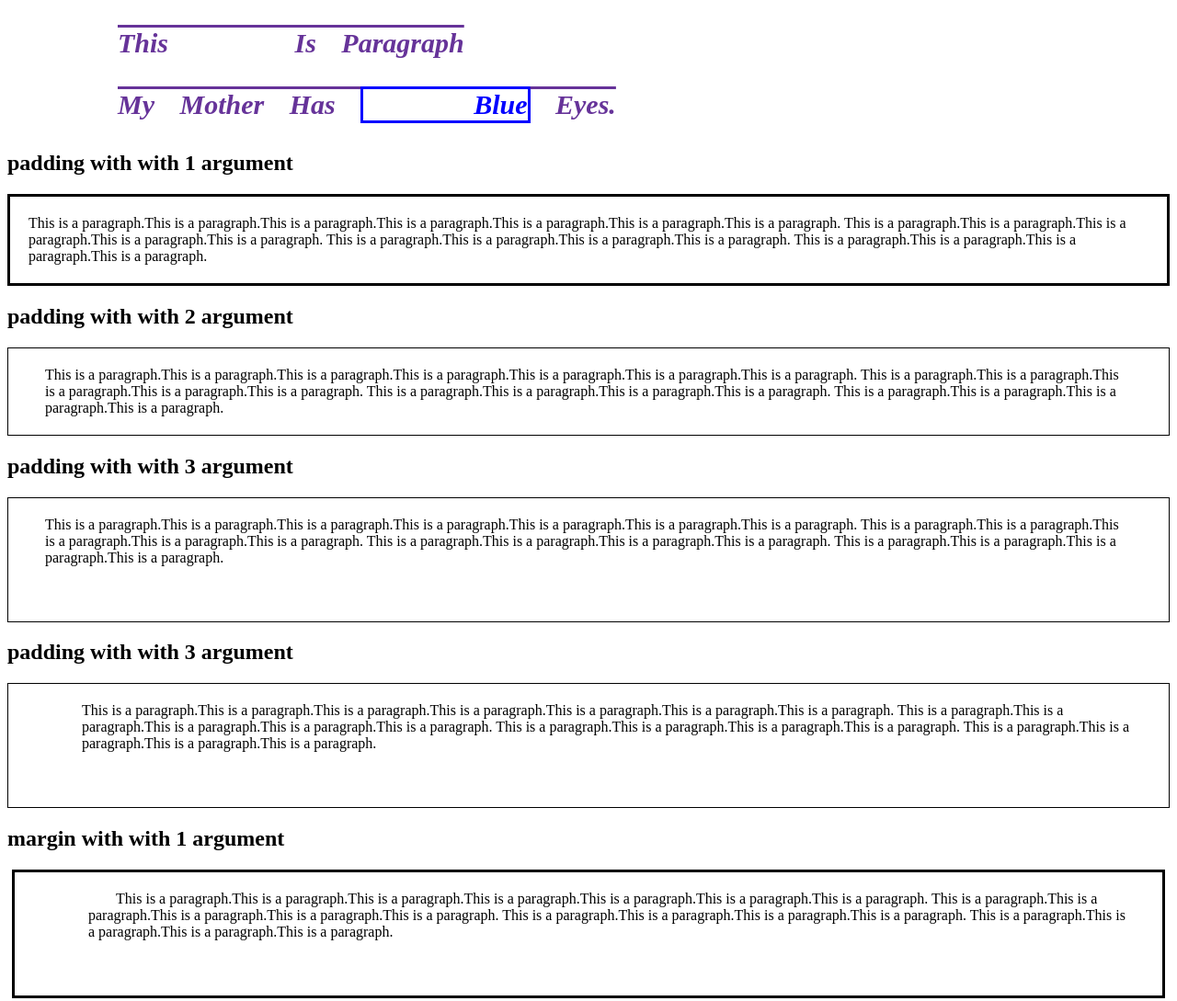
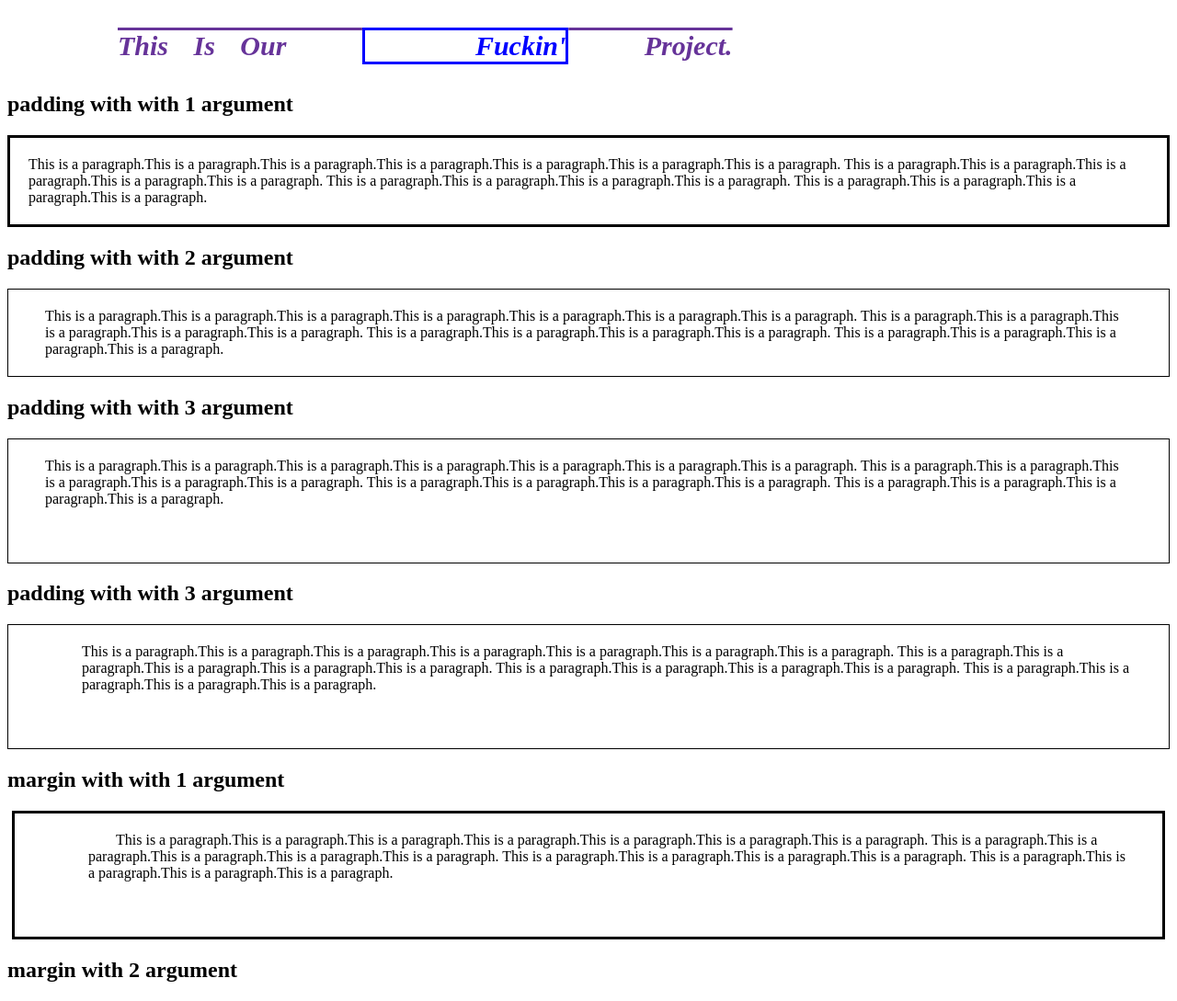
Before and after one commit to JayKingston92/Group_Project, a plain HTML site: page index.html in a window 1280 px wide. Shown: the top 1089 px of the page at 92% size. Drawn offline with Linux system fonts and the light colour scheme.

Commit message:
Update index.html

```diff
--- a/index.html
+++ b/index.html
@@ -73,8 +73,7 @@
     </style>
 </head>
 <body>
-    <p>this &nbsp; &nbsp; is paragraph</p>
-    <p>My mother has <span>blue</span> eyes.</p>
+    <p>This is our &nbsp; <span>fuckin'</span> &nbsp; Project.</p>
 
     <h2>padding with with 1 argument</h2>
     <div class="div1">This is a paragraph.This is a paragraph.This is a paragraph.This is a paragraph.This is a paragraph.This is a paragraph.This is a paragraph.
```
